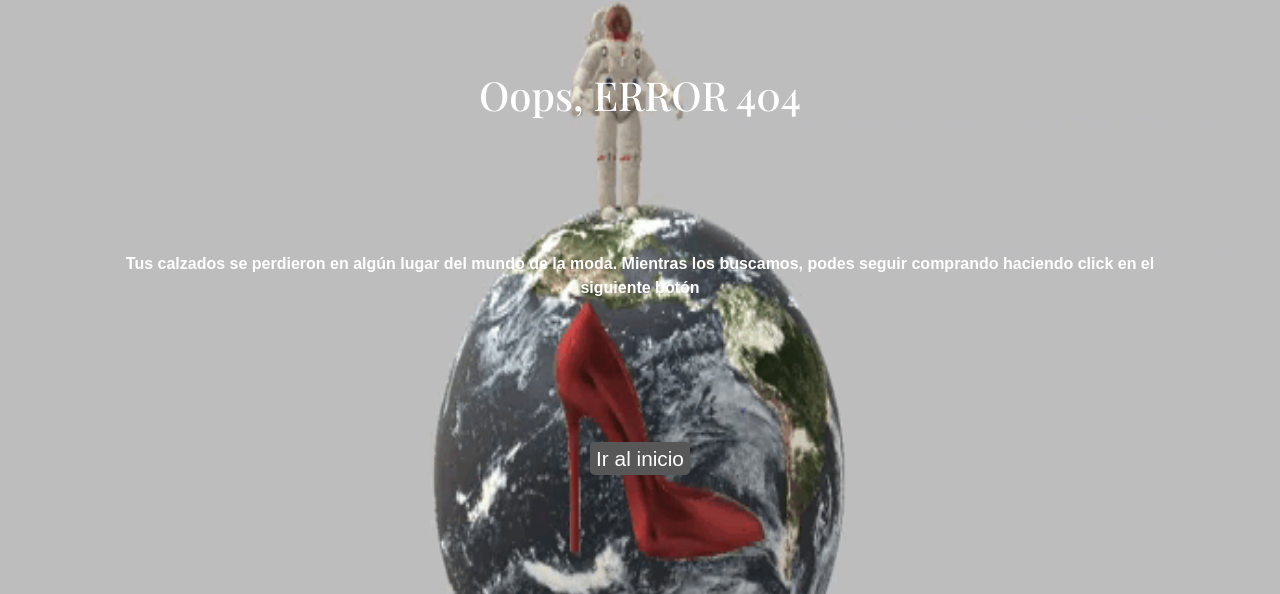
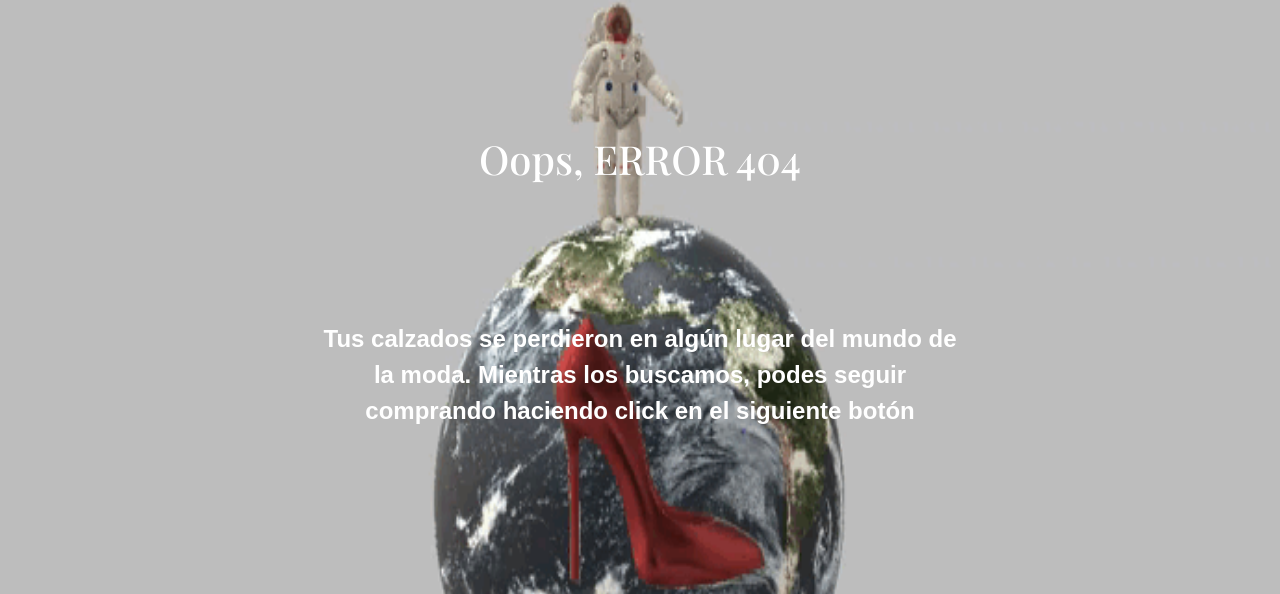
Before and after one commit to margonzalezz/PF_MarleneGonzalez, a website: page pages/error.html in a window 1280 px wide. Shown: the part 154-748 px from the top of the page. Drawn offline with nearby package versions, Linux system fonts and the light colour scheme; a web font is replaced by a local one.

Commit message:
resolucion de problemas con error 404

```diff
--- a/scss/_error.scss
+++ b/scss/_error.scss
@@ -1,6 +1,6 @@
 .gifError{
     background-image: url(../img/error404/animation-error.gif);
-    background-size: 100% 100%;
+    background-size: 100% 105%;
     background-repeat: no-repeat;
     color:$textColorW;
 
@@ -15,7 +15,7 @@
                         margin-top: 5%;
                     }
                     p{
-                        padding: 9%;
+                        padding: 0% 10%;
                         text-align: center;
                     }
                     .backStart{
@@ -23,8 +23,8 @@
                         border-radius: 5px;
                         margin-top: 10px;
                         margin-bottom: 20px;
-                        background-color: $buttonArtColor;
-                        color: $textColorW;
+                        background-color: $secondaryColor;
+                        color: $textColorB;
                     }
         }
 }
--- a/scss/_mediaQdesktop.scss
+++ b/scss/_mediaQdesktop.scss
@@ -323,6 +323,25 @@ footer{
 // PAGINA DE ERROR 404
 .gifError{
   height: 120vh;
+
+      .text-error{
+
+              h1{
+                margin-top: 10%;
+              }
+
+              p{
+                font-size: 1.5em;
+                padding: 0% 25%;
+              }
+
+              a{
+                button{
+                  font-size: 1.5em;
+                  padding: 2px 10px;
+                }
+              }
+      }
 }
 }
 // CIERRA MEDIA QUERY
--- a/scss/_mediaq.scss
+++ b/scss/_mediaq.scss
@@ -101,12 +101,6 @@
 
 }
 
-
-
-
-
-
-
 // PUBLICIDAD CON VIDEO DEL INDEX
 .publi-index{
   display: flex;
@@ -144,5 +138,35 @@
   .contenedor-footer{
     display: none;
   }
+
+
+// PAGINA DE ERROR 404
+.gifError{
+  height:100vh;
+
+      .text-error{
+
+              h1{
+                margin: 10%;
+              }
+
+              p{
+                font-size: 1.3em;
+              }
+              .backStart{
+                margin-top: 100%;
+              }
+      }
+}
+
+
+
+
+
+
+
+
+
+
   }
   // TERMINA MEQIA QUERY
```
Also changed, not shown: css/main.css.
